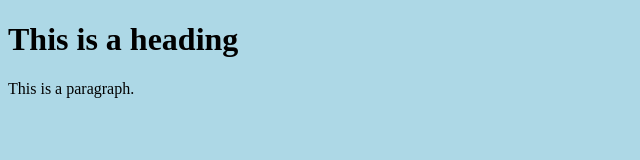
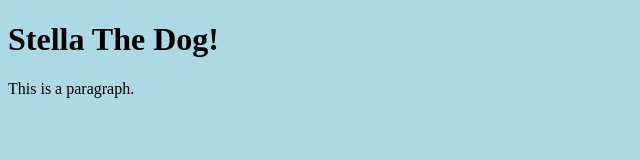
Before and after one commit to kevhe-0/kevhe-0.github.io, a plain HTML site: page Portfolio_Webpage/index.html in a window 1280 px wide. Shown: the whole page, without its empty margins (0-640 px from the left). Drawn offline with Linux system fonts and the light colour scheme; files that its build step writes are made by us from their sources.

Commit message:
Update index.html

```diff
--- a/Portfolio_Webpage/index.html
+++ b/Portfolio_Webpage/index.html
@@ -8,8 +8,7 @@
 </head>
 <body>
 
-<h1>This is a heading
-</h1>
+<h1> Stella The Dog!</h1>
 <p>This is a paragraph.</p>
 
 </body>
```
